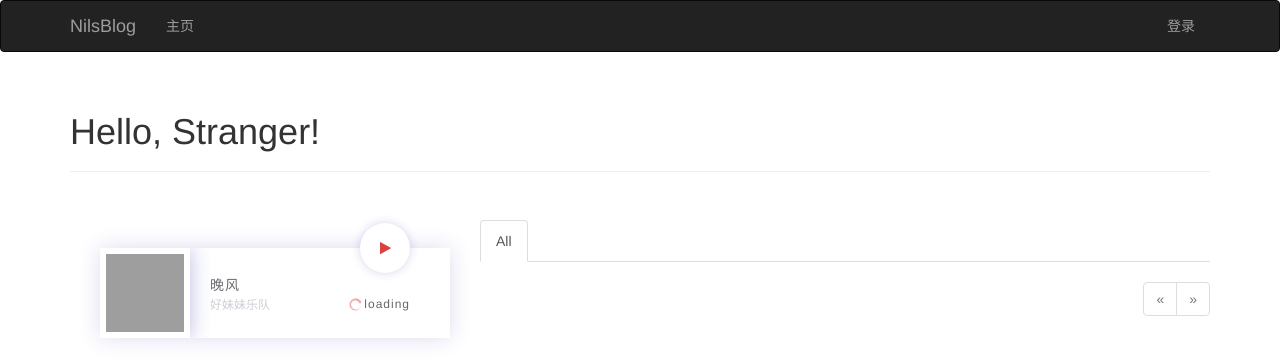
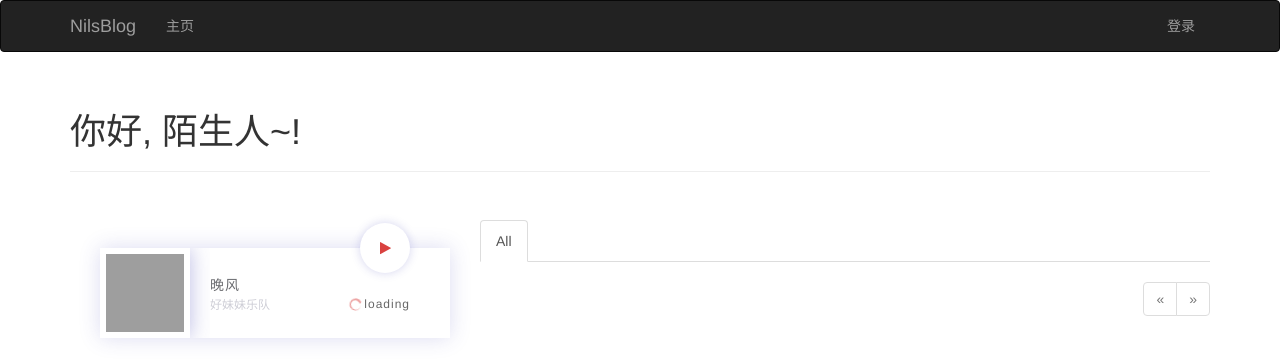
Before and after one commit to NilsGuo/nilsblog, a Flask app: page / in a window 1280 px wide. Shown: the top 361 px of the page. Run offline with Flask 2, Linux system fonts and the light colour scheme; data that the repository does not hold is empty; some libraries are stand-ins or nearby versions; grey boxes are pictures that could not be loaded.

Commit message:
test meta content

```diff
--- a/app/templates/index.html
+++ b/app/templates/index.html
@@ -6,7 +6,7 @@
 
 {% block page_content %}
 <div class="page-header">
-    <h1>Hello, {% if current_user.is_authenticated %}{{ current_user.username }}{% else %}Stranger{% endif %}!</h1>
+    <h1>你好, {% if current_user.is_authenticated %}{{ current_user.username }}{% else %}陌生人~{% endif %}!</h1>
 </div>
 <div class="container">
     <div class="col-md-4">
```
Also changed, not shown: 1 other file.
